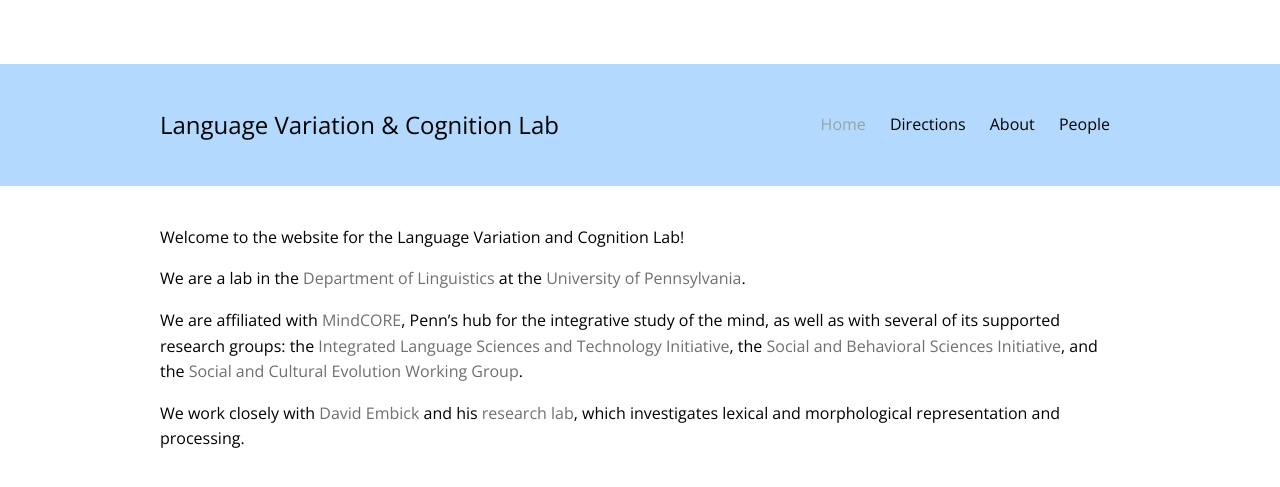
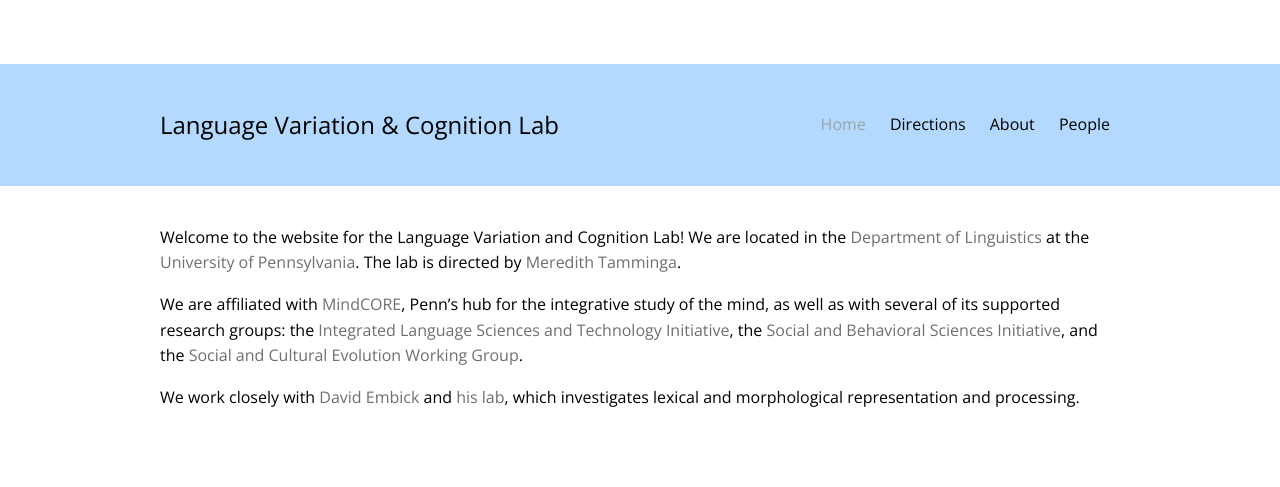
Before and after one commit to laceywade/TammingaLab.github.io, a Jekyll site: the page built from index.md, in a window 1280 px wide. Shown: the top 487 px of the page. Built offline with Jekyll 4.4.1, drawn with Linux system fonts in a browser that asks for light colours; some web fonts are replaced.

Commit message:
Update index.md

```diff
--- a/index.md
+++ b/index.md
@@ -6,10 +6,8 @@
 ---
 
 
-Welcome to the website for the Language Variation and Cognition Lab!
-
-We are a lab in the [Department of Linguistics](https://www.ling.upenn.edu/) at the [University of Pennsylvania](https://www.upenn.edu/).
+Welcome to the website for the Language Variation and Cognition Lab! We are located in the [Department of Linguistics](https://www.ling.upenn.edu/) at the [University of Pennsylvania](https://www.upenn.edu/). The lab is directed by [Meredith Tamminga](http://meredithtamminga.com/).
 
 We are affiliated with [MindCORE](https://mindcore.sas.upenn.edu/), Penn's hub for the integrative study of the mind, as well as with several of its supported research groups: the [Integrated Language Sciences and Technology Initiative](http://web.sas.upenn.edu/langscience/), the [Social and Behavioral Sciences Initiative](http://web.sas.upenn.edu/penn-sbsi/), and the [Social and Cultural Evolution Working Group](https://web.sas.upenn.edu/scew/).
 
-We work closely with [David Embick](https://www.ling.upenn.edu/~embick/) and his [research lab](http://web.sas.upenn.edu/embick-lab/), which investigates lexical and morphological representation and processing.
+We work closely with [David Embick](https://www.ling.upenn.edu/~embick/) and [his lab](http://web.sas.upenn.edu/embick-lab/), which investigates lexical and morphological representation and processing.
```
